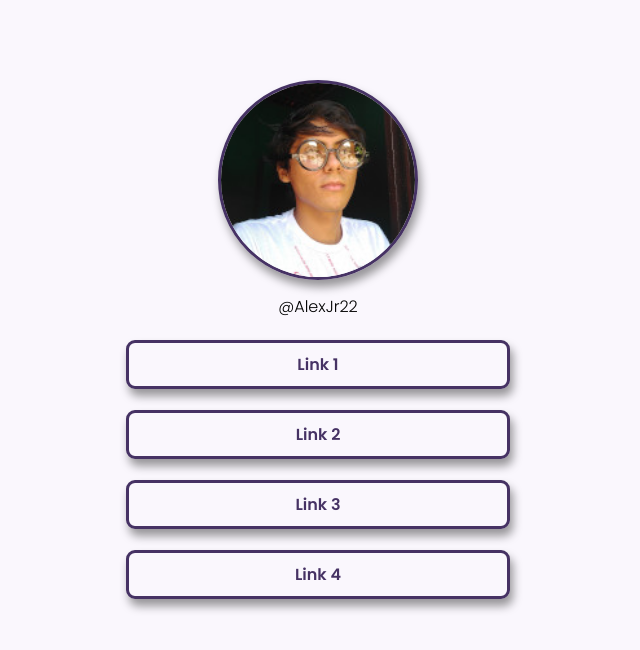
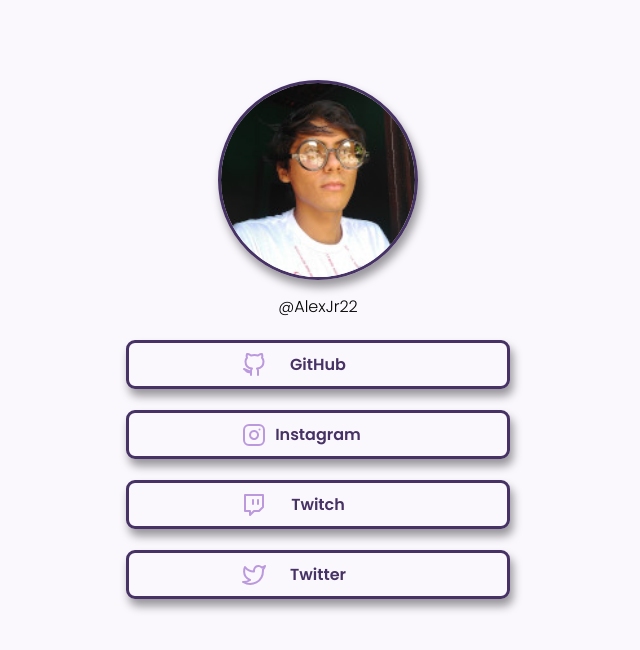
Before and after one commit to AlexJr22/Desafio-Social-Tree, a plain HTML site: page Social-Tree/Index.html in a window 1280 px wide. Shown: the whole page, without its empty margins (322-962 px from the left). Drawn offline with Linux system fonts and the light colour scheme.

Commit message:
terminando os botôes

```diff
--- a/Social-Tree/CSS/links.css
+++ b/Social-Tree/CSS/links.css
@@ -5,6 +5,8 @@
 }
 
 .link {
+  position: relative;
+  display: flex;
   color: var(--theme);
   font-family: Poppins;
   font-weight: 600;
@@ -14,10 +16,18 @@
   border-radius: 9px;
   margin: 21px auto;
   padding: 9px;
-  text-align: center;
+  justify-content: center;
+  align-items: center;
+  gap: 15px;
 }
 
 .link:hover {
   color: rgb(70, 100, 70);
   border: 3px rgb(70, 100, 70) solid;
+  cursor: pointer;
 }
+
+.link > img {
+  position: absolute;
+  left: 30%;
+}
--- a/Social-Tree/CSS/style.css
+++ b/Social-Tree/CSS/style.css
@@ -14,6 +14,6 @@
   align-items: center;
 }
 
-.shadowbox {
+.shadowBox {
   box-shadow:  3px 7px 10px rgba(0, 0, 0, 0.4);
 }
--- a/Social-Tree/Index.html
+++ b/Social-Tree/Index.html
@@ -15,16 +15,33 @@
 <body>
 
   <header id="profile">
-    <img src="imgs/profile/Alex.jpg" alt="profile" id="imgprofile" class="shadowbox">
+    <img src="imgs/profile/Alex.jpg" alt="profile" id="imgprofile" class="shadowBox">
     <p> &commat;AlexJr22</p>
   </header>
 
   <main>
     <nav>
-      <div class="link shadowbox">Link 1</div>
-      <div class="link shadowbox">Link 2</div>
-      <div class="link shadowbox">Link 3</div>
-      <div class="link shadowbox">Link 4</div>
+
+      <div class="link shadowBox">
+        <img src="imgs/github.svg" alt="">
+        GitHub
+      </div>
+
+      <div class="link shadowBox">
+        <img src="imgs/instagram.svg" alt="">
+        Instagram
+      </div>
+
+      <div class="link shadowBox">
+        <img src="imgs/twitch.svg" alt="">
+        Twitch
+      </div>
+
+      <div class="link shadowBox">
+        <img src="imgs/twitter.svg" alt="">
+        Twitter
+      </div>
+
     </nav>
   </main>
 
```
